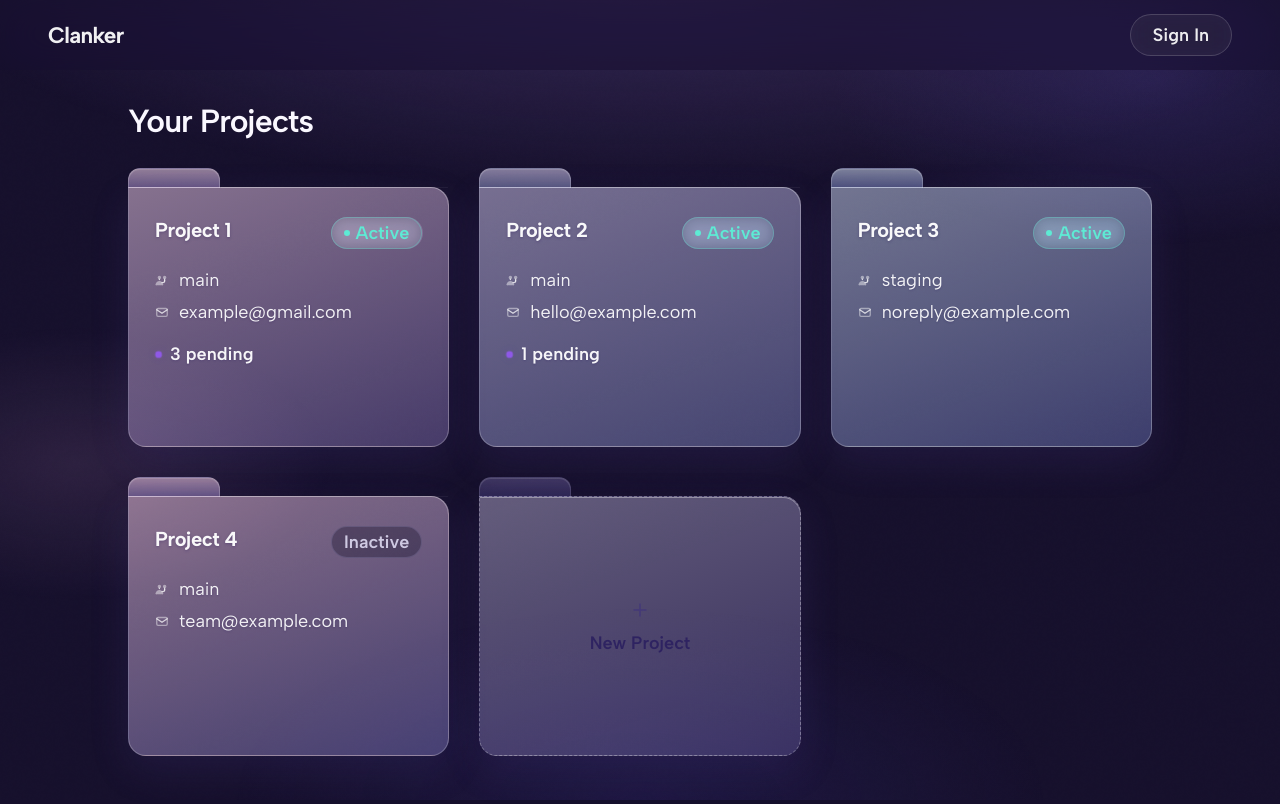
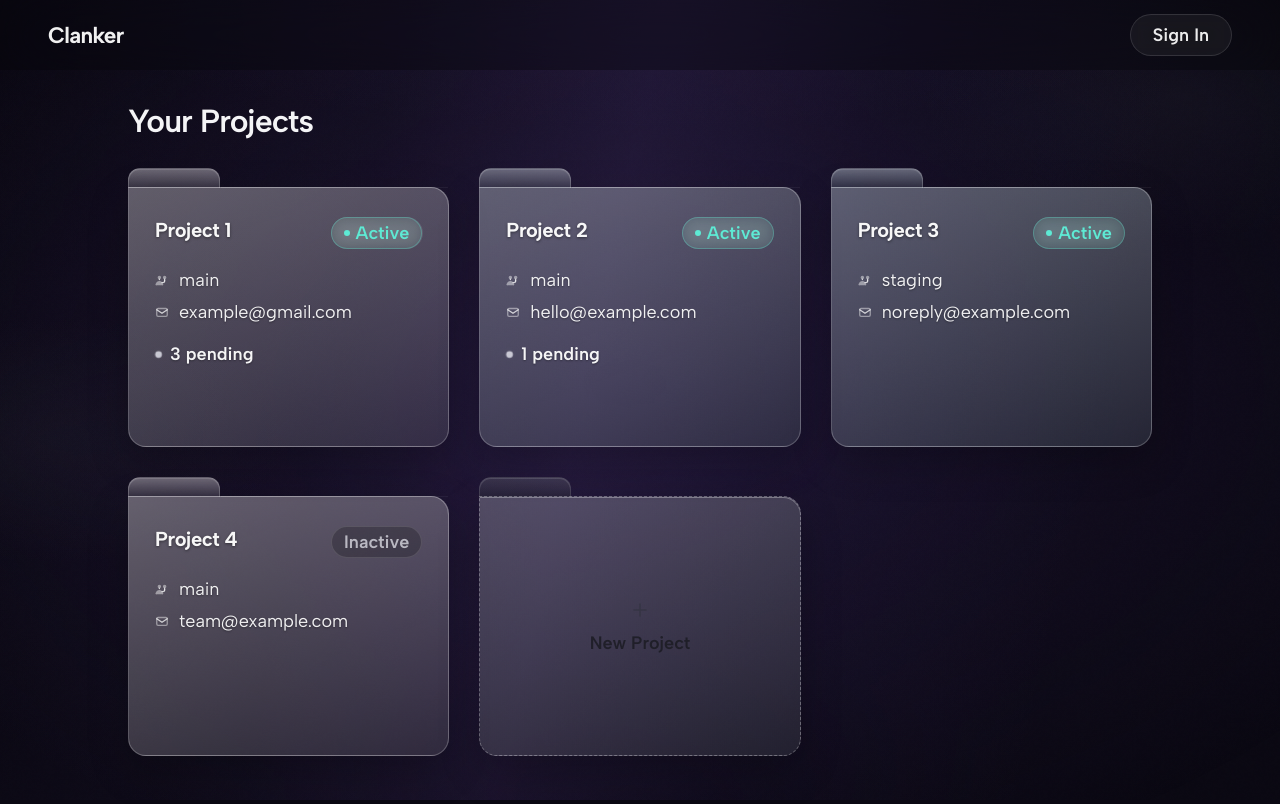
Before and after one commit to angela-yang/lahacks26, a Next.js app: page / in a window 1280 px wide. Built offline with nearby package versions, Linux system fonts and the light colour scheme.

Commit message:
Adjusted color scheme to be more black

```diff
--- a/app/components/ProjectDetailView.tsx
+++ b/app/components/ProjectDetailView.tsx
@@ -90,7 +90,7 @@ export default function ProjectDetailView({
               style={{ animationDelay: `${i * 60}ms` }}
               onClick={() => onSelectProject(p)}
             >
-              <div className="sidebar-tab" />
+              <div className="sidebar-tab" aria-hidden="true" />
               <span>{p.name}</span>
             </button>
           ))}
--- a/app/globals.css
+++ b/app/globals.css
@@ -4,26 +4,27 @@
 *, *::before, *::after { box-sizing: border-box; margin: 0; padding: 0; }
 
 :root {
-  /* Lighter space glass — higher contrast on surfaces */
-  --bg: #16102c;
-  --bg-elevated: #1f1838;
-  --bg-card: rgba(255, 255, 255, 0.08);
-  --bg-card-hover: rgba(255, 255, 255, 0.12);
-  --bg-sidebar-active: rgba(147, 90, 240, 0.22);
-  --violet: #935af0;
-  --violet-deep: #483acc;
-  --mist: #f897fe;
-  --border: rgba(255, 255, 255, 0.12);
-  --border-subtle: rgba(255, 255, 255, 0.1);
-  --border-active: rgba(147, 90, 240, 0.55);
-  --glass-border: rgba(255, 255, 255, 0.16);
-  --glass-highlight: rgba(255, 255, 255, 0.1);
-  --text-primary: #faf8ff;
-  --text-secondary: rgba(235, 232, 255, 0.82);
-  --text-muted: rgba(200, 195, 230, 0.55);
-  --accent: #a78bfa;
-  --accent-bright: var(--violet);
-  --accent-glow: rgba(147, 90, 240, 0.22);
+  /* Dark neutral glass — accents stay muted */
+  --bg: #0a0812;
+  --bg-elevated: #101014;
+  --bg-card: rgba(255, 255, 255, 0.06);
+  --bg-card-hover: rgba(255, 255, 255, 0.09);
+  --bg-sidebar-active: rgba(255, 255, 255, 0.1);
+  --violet: #6b5f8c;
+  --violet-deep: #3d3648;
+  --mist: #9a8fb0;
+  --border: rgba(255, 255, 255, 0.1);
+  --border-subtle: rgba(255, 255, 255, 0.07);
+  --border-active: rgba(255, 255, 255, 0.22);
+  --glass-border: rgba(255, 255, 255, 0.12);
+  --glass-highlight: rgba(255, 255, 255, 0.08);
+  --text-primary: #f4f4f6;
+  --text-secondary: rgba(220, 220, 228, 0.78);
+  --text-muted: rgba(160, 160, 172, 0.55);
+  --accent: #8a7ca8;
+  --accent-bright: #a396c4;
+  --accent-glow: rgba(140, 130, 170, 0.12);
+  --logo-hover: #6d6585;
   --green: #5eead4;
   --green-bg: rgba(94, 234, 212, 0.1);
   --green-border: rgba(94, 234, 212, 0.32);
@@ -62,11 +63,21 @@ textarea {
   inset: 0;
   z-index: 0;
   pointer-events: none;
+  /* First layer = topmost: diagonal purple flare; beneath = soft violet haze + neutrals */
   background:
-    radial-gradient(ellipse 100% 52% at 50% -6%, rgba(180, 140, 255, 0.22), transparent 58%),
-    radial-gradient(ellipse 48% 40% at 90% 10%, rgba(120, 100, 240, 0.16), transparent 52%),
-    radial-gradient(ellipse 42% 36% at 6% 58%, rgba(248, 180, 240, 0.1), transparent 48%),
-    radial-gradient(ellipse 58% 44% at 50% 100%, rgba(80, 70, 200, 0.14), transparent 55%);
+    linear-gradient(
+      102deg,
+      transparent 0%,
+      rgba(95, 70, 150, 0.06) 28%,
+      rgba(125, 88, 195, 0.14) 46%,
+      rgba(88, 65, 155, 0.08) 62%,
+      transparent 82%
+    ),
+    radial-gradient(ellipse 105% 52% at 50% -14%, rgba(105, 78, 175, 0.11), transparent 58%),
+    radial-gradient(ellipse 40% 36% at 92% 12%, rgba(70, 75, 95, 0.12), transparent 50%),
+    radial-gradient(ellipse 38% 32% at 4% 55%, rgba(45, 48, 58, 0.18), transparent 48%),
+    radial-gradient(ellipse 100% 95% at 50% 48%, rgba(42, 28, 72, 0.45), transparent 68%),
+    radial-gradient(ellipse 55% 40% at 50% 102%, rgba(0, 0, 0, 0.38), transparent 52%);
 }
 
 .bg-grid {
@@ -103,9 +114,9 @@ textarea {
   max-width: none;
   margin: 0;
   padding: 14px clamp(20px, 4vw, 48px);
-  backdrop-filter: blur(22px) saturate(1.25);
-  -webkit-backdrop-filter: blur(22px) saturate(1.25);
-  background: rgba(22, 16, 44, 0.55);
+  backdrop-filter: blur(32px) saturate(1.12);
+  -webkit-backdrop-filter: blur(32px) saturate(1.12);
+  background: rgba(6, 6, 10, 0.38);
 }
 
 .navbar-logo {
@@ -121,8 +132,8 @@ textarea {
 }
 
 .navbar-logo:hover {
-  color: var(--accent-bright);
-  opacity: 0.95;
+  color: var(--logo-hover);
+  opacity: 1;
 }
 
 .sign-in-btn {
@@ -209,7 +220,7 @@ textarea {
 
 /* ─── Project Card (legacy grid — glass slab, minimal) ─── */
 .project-card {
-  background: rgba(10, 8, 28, 0.42);
+  background: rgba(12, 12, 16, 0.5);
   border: 1px solid var(--glass-border);
   border-radius: var(--radius-card);
   border-top-left-radius: 0;
@@ -224,7 +235,7 @@ textarea {
   min-height: 236px;
   backdrop-filter: blur(20px) saturate(1.2);
   -webkit-backdrop-filter: blur(20px) saturate(1.2);
-  box-shadow: 0 0 0 1px rgba(147, 90, 240, 0.04) inset;
+  box-shadow: 0 0 0 1px rgba(255, 255, 255, 0.03) inset;
 }
 
 .mounted .project-card {
@@ -238,27 +249,27 @@ textarea {
 
 .project-card:hover {
   border-color: rgba(255, 255, 255, 0.14);
-  background: rgba(18, 14, 42, 0.52);
+  background: rgba(20, 20, 26, 0.58);
   transform: translateY(-2px);
   box-shadow:
-    0 20px 50px rgba(4, 2, 18, 0.45),
-    0 0 0 1px rgba(147, 90, 240, 0.08) inset;
+    0 24px 48px rgba(0, 0, 0, 0.5),
+    0 0 0 1px rgba(255, 255, 255, 0.05) inset;
 }
 
 .projects-grid .project-card:nth-child(4n + 1) {
-  background: linear-gradient(155deg, rgba(72, 58, 204, 0.14) 0%, rgba(10, 8, 28, 0.5) 100%);
+  background: linear-gradient(155deg, rgba(42, 44, 52, 0.45) 0%, rgba(10, 10, 14, 0.55) 100%);
 }
 
 .projects-grid .project-card:nth-child(4n + 2) {
-  background: linear-gradient(155deg, rgba(147, 90, 240, 0.1) 0%, rgba(10, 8, 28, 0.48) 100%);
+  background: linear-gradient(155deg, rgba(38, 40, 50, 0.42) 0%, rgba(10, 10, 14, 0.52) 100%);
 }
 
 .projects-grid .project-card:nth-child(4n + 3) {
-  background: linear-gradient(155deg, rgba(100, 80, 200, 0.11) 0%, rgba(10, 8, 28, 0.5) 100%);
+  background: linear-gradient(155deg, rgba(36, 38, 48, 0.44) 0%, rgba(10, 10, 14, 0.54) 100%);
 }
 
 .projects-grid .project-card:nth-child(4n + 4) {
-  background: linear-gradient(155deg, rgba(248, 151, 254, 0.06) 0%, rgba(10, 8, 28, 0.48) 100%);
+  background: linear-gradient(155deg, rgba(44, 42, 50, 0.4) 0%, rgba(10, 10, 14, 0.5) 100%);
 }
 
 .project-card.inactive {
@@ -406,12 +417,12 @@ textarea {
   border-radius: var(--radius-card);
   margin: 8px 24px 24px;
   min-height: 420px;
-  border: 1px solid var(--border-subtle);
-  background: rgba(32, 24, 58, 0.45);
-  backdrop-filter: blur(24px) saturate(1.15);
-  -webkit-backdrop-filter: blur(24px) saturate(1.15);
+  border: none;
+  background: rgba(14, 14, 18, 0.55);
+  backdrop-filter: blur(40px) saturate(1.08);
+  -webkit-backdrop-filter: blur(40px) saturate(1.08);
   overflow: hidden;
-  box-shadow: 0 0 0 1px rgba(255, 255, 255, 0.06) inset;
+  box-shadow: 0 32px 64px rgba(0, 0, 0, 0.5);
 }
 
 /* ─── Sidebar ─── */
@@ -425,10 +436,10 @@ textarea {
 }
 
 .sidebar-project {
-  background: rgba(12, 10, 30, 0.45);
-  border: 1px solid var(--glass-border);
-  border-radius: var(--radius-card);
-  border-top-left-radius: 0;
+  --sidebar-tab-w: 76px;
+  --sidebar-tab-h: 17px;
+  background: transparent;
+  border: none;
   padding: 0;
   font-family: var(--font);
   font-size: 17px;
@@ -436,11 +447,12 @@ textarea {
   color: var(--text-secondary);
   cursor: pointer;
   display: flex;
-  align-items: stretch;
+  flex-direction: column;
+  align-items: flex-start;
   text-align: left;
   position: relative;
   overflow: visible;
-  transition: border-color var(--transition), color var(--transition), background var(--transition);
+  transition: color var(--transition);
   opacity: 0;
 }
 
@@ -449,34 +461,108 @@ textarea {
 }
 
 .sidebar-project.active {
-  background: rgba(72, 58, 204, 0.2);
-  border-color: rgba(147, 90, 240, 0.35);
   color: var(--text-primary);
 }
 
 .sidebar-project:hover:not(.active) {
-  border-color: rgba(255, 255, 255, 0.12);
   color: var(--text-primary);
 }
 
+/* Folder tab — sits above label “body”, aligned to the left */
 .sidebar-tab {
-  position: absolute;
-  top: -1px;
-  left: -1px;
-  width: 18px;
-  height: 12px;
-  background: inherit;
-  border: 1px solid inherit;
+  position: relative;
+  z-index: 2;
+  width: var(--sidebar-tab-w);
+  height: var(--sidebar-tab-h);
+  flex-shrink: 0;
+  margin: 0;
+  border-radius: 12px 12px 0 0;
+  border: 1px solid rgba(255, 255, 255, 0.12);
   border-bottom: none;
-  border-right: none;
-  border-color: inherit;
-  border-radius: 8px 0 0 0;
-  transition: all var(--transition);
+  margin-bottom: -1px;
+  pointer-events: none;
+  background: linear-gradient(
+    180deg,
+    rgba(200, 190, 230, 0.14),
+    rgba(95, 85, 130, 0.12)
+  );
+  backdrop-filter: blur(12px) saturate(1.1);
+  -webkit-backdrop-filter: blur(12px) saturate(1.1);
+  box-shadow: inset 0 1px 0 rgba(255, 255, 255, 0.1);
+  transition:
+    border-color var(--transition),
+    background var(--transition),
+    box-shadow var(--transition);
+}
+
+.sidebar-project.active .sidebar-tab {
+  border-color: rgba(255, 255, 255, 0.18);
+  background: linear-gradient(
+    180deg,
+    rgba(220, 210, 245, 0.18),
+    rgba(120, 105, 165, 0.14)
+  );
+  box-shadow: inset 0 1px 0 rgba(255, 255, 255, 0.14);
+}
+
+.sidebar-project:hover:not(.active) .sidebar-tab {
+  border-color: rgba(255, 255, 255, 0.14);
+  background: linear-gradient(
+    180deg,
+    rgba(200, 195, 225, 0.12),
+    rgba(88, 82, 118, 0.1)
+  );
 }
 
 .sidebar-project span {
-  padding: 14px 16px;
-  display: block;
+  position: relative;
+  z-index: 1;
+  align-self: stretch;
+  width: 100%;
+  margin-top: -1px;
+  padding: 22px 16px;
+  min-height: 58px;
+  display: flex;
+  align-items: center;
+  border-radius: 0 var(--radius-card) var(--radius-card) var(--radius-card);
+  border: 1px solid var(--glass-border);
+  border-top: none;
+  background: rgba(255, 255, 255, 0.04);
+  backdrop-filter: blur(14px) saturate(1.08);
+  -webkit-backdrop-filter: blur(14px) saturate(1.08);
+  box-shadow: inset 0 1px 0 rgba(255, 255, 255, 0.06);
+  transition:
+    border-color var(--transition),
+    background var(--transition),
+    box-shadow var(--transition);
+}
+
+/* Top edge of “folder” to the right of the tab */
+.sidebar-project span::before {
+  content: '';
+  position: absolute;
+  top: 0;
+  left: var(--sidebar-tab-w);
+  right: 0;
+  height: 1px;
+  background: linear-gradient(
+    90deg,
+    rgba(255, 255, 255, 0.12),
+    rgba(255, 255, 255, 0.05) 70%,
+    transparent
+  );
+  pointer-events: none;
+}
+
+.sidebar-project.active span {
+  background: rgba(255, 255, 255, 0.1);
+  border-color: rgba(255, 255, 255, 0.16);
+  box-shadow: inset 0 1px 0 rgba(255, 255, 255, 0.08);
+}
+
+.sidebar-project:hover:not(.active) span {
+  border-color: rgba(255, 255, 255, 0.14);
+  background: rgba(255, 255, 255, 0.06);
 }
 
 /* ─── Detail Content ─── */
@@ -506,8 +592,8 @@ textarea {
 }
 
 .back-button:hover {
-  border-color: rgba(147, 90, 240, 0.35);
-  background: rgba(147, 90, 240, 0.1);
+  border-color: rgba(255, 255, 255, 0.2);
+  background: rgba(255, 255, 255, 0.08);
 }
 
 .sidebar-back-button {
@@ -520,7 +606,13 @@ textarea {
   font-size: 1.45rem;
   font-weight: 600;
   letter-spacing: -0.03em;
-  margin-bottom: 16px;
+  margin: 0 0 16px;
+  padding: 0;
+  border: none;
+  background: none;
+  backdrop-filter: none;
+  -webkit-backdrop-filter: none;
+  box-shadow: none;
   opacity: 0;
   transform: translateY(6px);
   transition: opacity 350ms ease 100ms, transform 350ms ease 100ms;
@@ -538,11 +630,11 @@ textarea {
   grid-template-columns: 1fr 1fr;
   gap: 0;
   overflow: hidden;
-  border: 1px solid var(--glass-border);
+  border: none;
   border-radius: var(--radius-sm);
-  background: rgba(255, 255, 255, 0.06);
-  backdrop-filter: blur(16px) saturate(1.1);
-  -webkit-backdrop-filter: blur(16px) saturate(1.1);
+  background: rgba(255, 255, 255, 0.04);
+  backdrop-filter: blur(28px) saturate(1.05);
+  -webkit-backdrop-filter: blur(28px) saturate(1.05);
 }
 
 /* ─── Queue Panel ─── */
@@ -563,7 +655,13 @@ textarea {
   font-size: 22px;
   font-weight: 600;
   letter-spacing: -0.01em;
-  margin-bottom: 12px;
+  margin: 0 0 12px;
+  padding: 0;
+  border: none;
+  background: none;
+  backdrop-filter: none;
+  -webkit-backdrop-filter: none;
+  box-shadow: none;
 }
 
 .filter-row {
@@ -592,7 +690,7 @@ textarea {
 }
 
 .status-select:hover, .status-select:focus {
-  border-color: rgba(147, 90, 240, 0.35);
+  border-color: rgba(255, 255, 255, 0.2);
 }
 
 .feedback-list {
@@ -626,9 +724,9 @@ textarea {
 }
 
 .feedback-item.selected {
-  border-color: rgba(147, 90, 240, 0.65);
-  background: rgba(147, 90, 240, 0.18);
-  box-shadow: 0 0 0 1px rgba(255, 255, 255, 0.08) inset;
+  border-color: rgba(255, 255, 255, 0.18);
+  background: rgba(255, 255, 255, 0.1);
+  box-shadow: 0 0 0 1px rgba(255, 255, 255, 0.06) inset;
 }
 
 .feedback-item-top {
@@ -737,6 +835,13 @@ textarea {
   font-size: 24px;
   font-weight: 500;
   letter-spacing: -0.02em;
+  margin: 0;
+  padding: 0;
+  border: none;
+  background: none;
+  backdrop-filter: none;
+  -webkit-backdrop-filter: none;
+  box-shadow: none;
 }
 
 .feedback-detail-meta {
@@ -798,15 +903,15 @@ textarea {
 }
 
 .pipeline-step.current .pipeline-dot {
-  border-color: var(--accent);
-  box-shadow: 0 0 12px rgba(139, 127, 245, 0.5);
+  border-color: rgba(200, 200, 215, 0.55);
+  box-shadow: 0 0 0 4px rgba(255, 255, 255, 0.04);
 }
 
 .pipeline-pulse {
   width: 8px;
   height: 8px;
   border-radius: 50%;
-  background: var(--accent);
+  background: rgba(240, 240, 245, 0.9);
   animation: pulse 1.5s infinite;
 }
 
@@ -836,7 +941,7 @@ textarea {
 }
 
 .pipeline-step.current .pipeline-label {
-  color: var(--accent);
+  color: var(--text-secondary);
 }
 
 .pipeline-step.done .pipeline-label {
@@ -846,10 +951,10 @@ textarea {
 /* ─── Advance Button ─── */
 .advance-btn {
   width: 100%;
-  background: rgba(147, 90, 240, 0.1);
-  border: 1px solid rgba(147, 90, 240, 0.28);
+  background: rgba(255, 255, 255, 0.06);
+  border: 1px solid var(--glass-border);
   border-radius: var(--radius-sm);
-  color: var(--accent-bright);
+  color: var(--text-primary);
   font-family: var(--font);
   font-size: 1rem;
   font-weight: 500;
@@ -860,8 +965,8 @@ textarea {
 }
 
 .advance-btn:hover {
-  background: rgba(147, 90, 240, 0.14);
-  border-color: rgba(147, 90, 240, 0.4);
+  background: rgba(255, 255, 255, 0.1);
+  border-color: rgba(255, 255, 255, 0.18);
 }
 
 /* ─── Detail Sections ─── */
--- a/app/page.module.css
+++ b/app/page.module.css
@@ -34,16 +34,16 @@
   transform: translateY(-2px);
 }
 
-/* Hover: border brightens; body gets soft violet glow (tab stays inset-only) */
+/* Hover: border brightens; soft depth (tab stays inset-only) */
 .folderWrap:not(.dimmed):hover .folderBody,
 .folderWrap:not(.dimmed):hover .folderTab {
-  border-color: rgba(255, 255, 255, 0.3);
+  border-color: rgba(255, 255, 255, 0.28);
 }
 
 .folderWrap:not(.dimmed):hover .folderBody {
   box-shadow:
-    0 16px 44px rgba(120, 80, 200, 0.22),
-    inset 0 1px 0 rgba(255, 255, 255, 0.35);
+    0 20px 48px rgba(0, 0, 0, 0.35),
+    inset 0 1px 0 rgba(255, 255, 255, 0.32);
 }
 
 .folderWrap:not(.dimmed):hover .folderTab {
@@ -61,8 +61,8 @@
 
 .folderWrap.dimmed:hover .folderBody {
   box-shadow:
-    0 12px 36px rgba(100, 75, 170, 0.14),
-    inset 0 1px 0 rgba(255, 255, 255, 0.28);
+    0 16px 40px rgba(0, 0, 0, 0.28),
+    inset 0 1px 0 rgba(255, 255, 255, 0.26);
 }
 
 /* Tab in normal flow — sits above body, no z-stacking overlap */
@@ -75,13 +75,9 @@
   border-radius: 12px 12px 0 0;
   border: 1px solid rgba(255, 255, 255, 0.22);
   border-bottom: none;
-  background: linear-gradient(
-    180deg,
-    rgba(235, 215, 255, 0.52),
-    rgba(185, 168, 235, 0.44)
-  );
-  backdrop-filter: blur(22px) saturate(1.35);
-  -webkit-backdrop-filter: blur(22px) saturate(1.35);
+  background: linear-gradient(180deg, rgba(210, 212, 222, 0.42), rgba(120, 124, 138, 0.34));
+  backdrop-filter: blur(22px) saturate(1.12);
+  -webkit-backdrop-filter: blur(22px) saturate(1.12);
   box-shadow: inset 0 1px 0 rgba(255, 255, 255, 0.12);
   pointer-events: none;
 }
@@ -96,16 +92,12 @@
   border-radius: 0 var(--radius-card) var(--radius-card) var(--radius-card);
   border: 1px solid rgba(255, 255, 255, 0.22);
   border-top: none;
-  background: linear-gradient(
-    160deg,
-    rgba(228, 215, 255, 0.48),
-    rgba(155, 138, 215, 0.38)
-  );
-  backdrop-filter: blur(26px) saturate(1.35);
-  -webkit-backdrop-filter: blur(26px) saturate(1.35);
+  background: linear-gradient(160deg, rgba(200, 202, 212, 0.4), rgba(88, 90, 102, 0.34));
+  backdrop-filter: blur(28px) saturate(1.1);
+  -webkit-backdrop-filter: blur(28px) saturate(1.1);
   box-shadow:
-    0 14px 40px rgba(100, 75, 180, 0.14),
-    inset 0 1px 0 rgba(255, 255, 255, 0.35);
+    0 14px 40px rgba(0, 0, 0, 0.22),
+    inset 0 1px 0 rgba(255, 255, 255, 0.3);
   transition:
     border-color 200ms cubic-bezier(0.4, 0, 0.2, 1),
     box-shadow 200ms cubic-bezier(0.4, 0, 0.2, 1),
@@ -129,37 +121,37 @@
   pointer-events: none;
 }
 
-/* Lighter pink → periwinkle / blue-violet per card */
+/* Slight hue shifts — still mostly neutral smoke glass */
 .grid .folderWrap:nth-child(4n + 1):not(.addFolder) .folderBody {
-  background: linear-gradient(160deg, rgba(245, 210, 240, 0.5), rgba(150, 130, 205, 0.38));
+  background: linear-gradient(160deg, rgba(210, 206, 214, 0.42), rgba(95, 92, 108, 0.34));
 }
 
 .grid .folderWrap:nth-child(4n + 1):not(.addFolder) .folderTab {
-  background: linear-gradient(180deg, rgba(250, 218, 242, 0.55), rgba(205, 175, 248, 0.42));
+  background: linear-gradient(180deg, rgba(218, 214, 222, 0.46), rgba(128, 124, 138, 0.34));
 }
 
 .grid .folderWrap:nth-child(4n + 2):not(.addFolder) .folderBody {
-  background: linear-gradient(160deg, rgba(225, 215, 255, 0.48), rgba(145, 155, 225, 0.38));
+  background: linear-gradient(160deg, rgba(200, 208, 218, 0.4), rgba(82, 90, 102, 0.34));
 }
 
 .grid .folderWrap:nth-child(4n + 2):not(.addFolder) .folderTab {
-  background: linear-gradient(180deg, rgba(232, 222, 255, 0.52), rgba(178, 188, 248, 0.4));
+  background: linear-gradient(180deg, rgba(208, 216, 226, 0.44), rgba(110, 118, 132, 0.32));
 }
 
 .grid .folderWrap:nth-child(4n + 3):not(.addFolder) .folderBody {
-  background: linear-gradient(160deg, rgba(215, 228, 255, 0.48), rgba(125, 138, 215, 0.38));
+  background: linear-gradient(160deg, rgba(198, 210, 222, 0.4), rgba(78, 88, 102, 0.34));
 }
 
 .grid .folderWrap:nth-child(4n + 3):not(.addFolder) .folderTab {
-  background: linear-gradient(180deg, rgba(218, 232, 255, 0.52), rgba(155, 172, 242, 0.4));
+  background: linear-gradient(180deg, rgba(205, 218, 230, 0.44), rgba(100, 112, 128, 0.32));
 }
 
 .grid .folderWrap:nth-child(4n + 4):not(.addFolder) .folderBody {
-  background: linear-gradient(160deg, rgba(248, 205, 232, 0.5), rgba(145, 138, 218, 0.38));
+  background: linear-gradient(160deg, rgba(214, 208, 216, 0.42), rgba(92, 88, 100, 0.34));
 }
 
 .grid .folderWrap:nth-child(4n + 4):not(.addFolder) .folderTab {
-  background: linear-gradient(180deg, rgba(252, 212, 238, 0.54), rgba(195, 168, 245, 0.4));
+  background: linear-gradient(180deg, rgba(220, 214, 222, 0.45), rgba(118, 112, 128, 0.33));
 }
 
 .dimmed {
@@ -185,7 +177,7 @@
   letter-spacing: -0.02em;
   line-height: 1.3;
   color: rgba(255, 255, 255, 0.96);
-  text-shadow: 0 1px 3px rgba(45, 28, 95, 0.35);
+  text-shadow: 0 1px 3px rgba(0, 0, 0, 0.45);
 }
 
 .badge {
@@ -216,8 +208,8 @@
 
 .inactive {
   color: var(--text-secondary);
-  border-color: rgba(160, 150, 200, 0.25);
-  background: rgba(20, 16, 40, 0.35);
+  border-color: rgba(255, 255, 255, 0.12);
+  background: rgba(0, 0, 0, 0.22);
 }
 
 .paused {
@@ -239,7 +231,7 @@
   font-size: 1rem;
   font-family: var(--font);
   color: rgba(255, 255, 255, 0.92);
-  text-shadow: 0 1px 2px rgba(40, 25, 90, 0.25);
+  text-shadow: 0 1px 2px rgba(0, 0, 0, 0.35);
 }
 
 .metaItem svg {
@@ -256,15 +248,15 @@
   font-size: 1rem;
   font-weight: 600;
   color: rgba(255, 255, 255, 0.95);
-  text-shadow: 0 1px 2px rgba(40, 25, 90, 0.22);
+  text-shadow: 0 1px 2px rgba(0, 0, 0, 0.32);
 }
 
 .countDot {
   width: 7px;
   height: 7px;
   border-radius: 50%;
-  background: var(--accent-bright);
-  box-shadow: 0 0 12px var(--accent-glow);
+  background: rgba(220, 220, 230, 0.95);
+  box-shadow: 0 0 14px rgba(255, 255, 255, 0.15);
   animation: pulse 2s infinite;
 }
 
@@ -312,11 +304,7 @@
 }
 
 .addFolder .folderTab {
-  background: linear-gradient(
-    180deg,
-    rgba(170, 155, 230, 0.28) 0%,
-    rgba(90, 80, 160, 0.32) 100%
-  );
+  background: linear-gradient(180deg, rgba(130, 132, 142, 0.28), rgba(56, 58, 66, 0.32));
   border-color: rgba(255, 255, 255, 0.12);
 }
 
@@ -328,10 +316,10 @@
   gap: 12px;
   min-height: 260px;
   border: 1px dashed rgba(255, 255, 255, 0.28);
-  background: linear-gradient(160deg, rgba(228, 218, 255, 0.38), rgba(120, 108, 185, 0.34));
+  background: linear-gradient(160deg, rgba(190, 192, 202, 0.32), rgba(72, 74, 84, 0.32));
   font-size: 1rem;
   font-weight: 600;
-  color: rgba(40, 28, 95, 0.82);
+  color: rgba(28, 28, 36, 0.88);
 }
 
 .addFolderBody::before {
@@ -341,19 +329,19 @@
 .addFolder:hover .addFolderBody {
   border-style: solid;
   border-color: rgba(255, 255, 255, 0.3);
-  color: rgba(32, 22, 85, 0.92);
-  background: linear-gradient(160deg, rgba(238, 228, 255, 0.48), rgba(115, 105, 195, 0.38));
-  box-shadow: 0 14px 40px rgba(120, 80, 200, 0.18);
+  color: rgba(18, 18, 24, 0.92);
+  background: linear-gradient(160deg, rgba(210, 212, 220, 0.42), rgba(70, 72, 82, 0.36));
+  box-shadow: 0 14px 40px rgba(0, 0, 0, 0.28);
 }
 
 .addIcon {
   display: flex;
   align-items: center;
   justify-content: center;
-  color: rgba(60, 45, 130, 0.55);
+  color: rgba(48, 50, 58, 0.55);
   transition: color 200ms ease;
 }
 
 .addFolder:hover .addIcon {
-  color: rgba(90, 60, 190, 0.95);
+  color: rgba(28, 30, 38, 0.9);
 }
```
